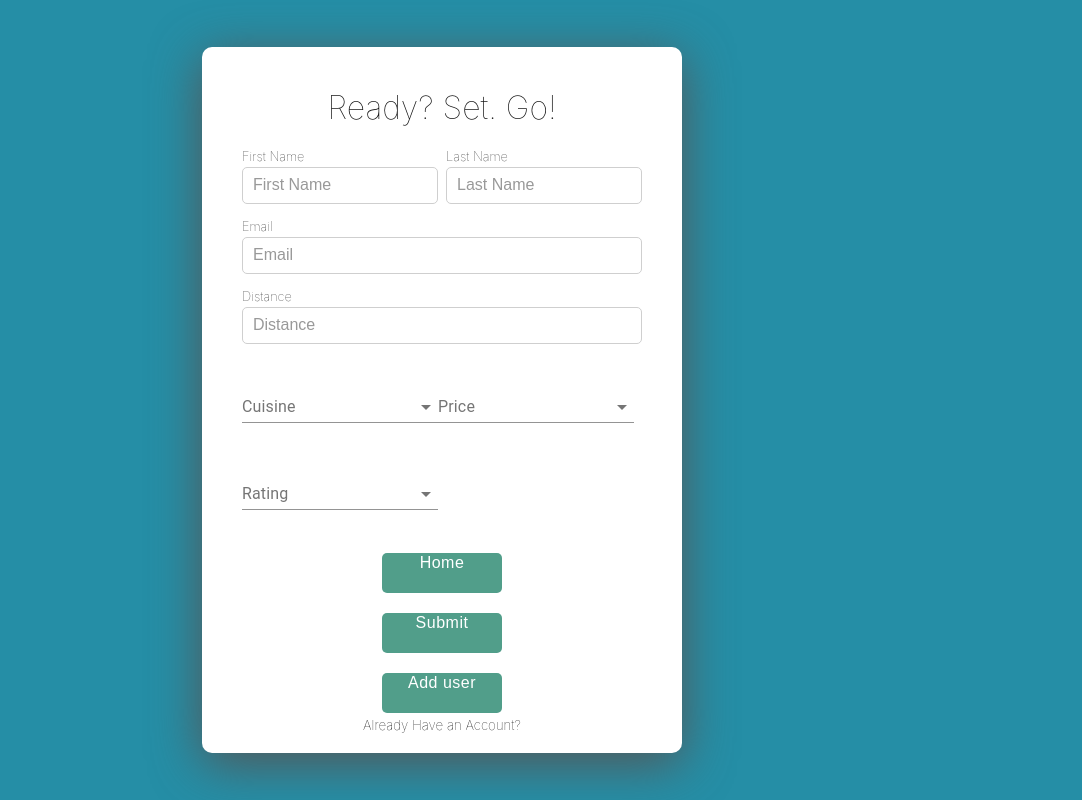
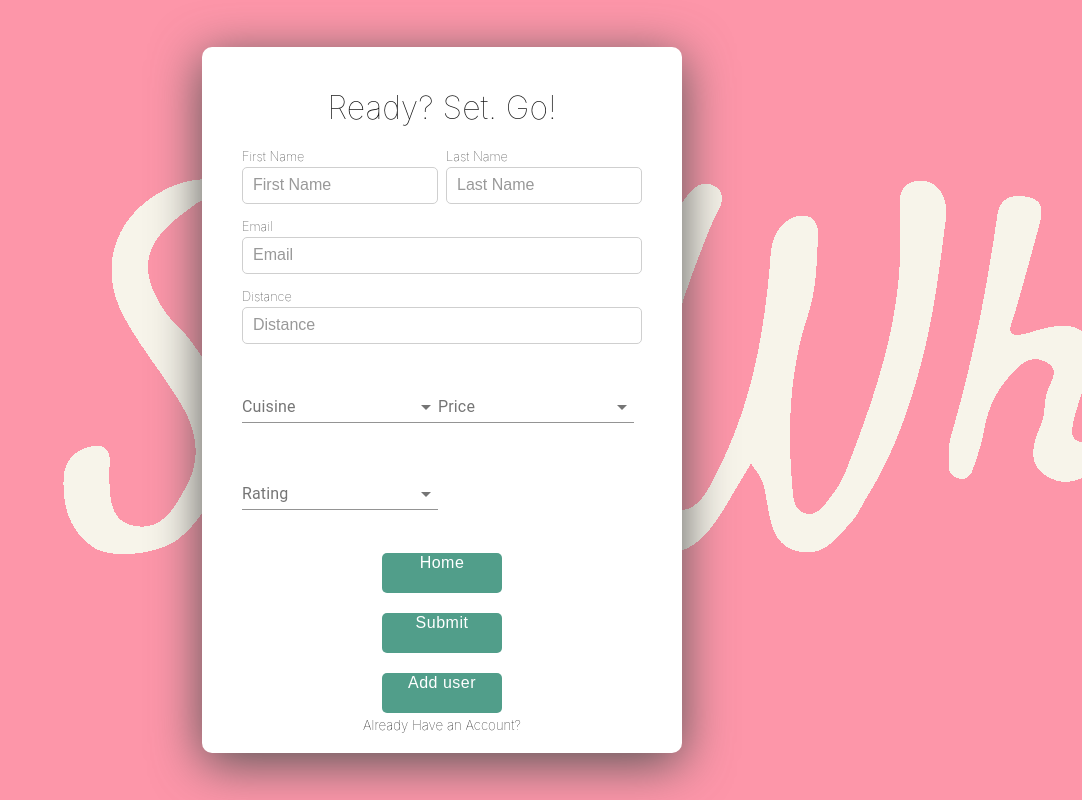
Before and after one commit to ethanheyrman/restaurant-roulette, a React (Create React App) app in the folder frontend/: page /form in a window 1280 px wide. Shown: the whole page, without its empty margins (198-1280 px from the left). Built offline with nearby package versions, Linux system fonts and the light colour scheme.

Commit message:
fixed color scheme

```diff
--- a/frontend/src/Components/Form.css
+++ b/frontend/src/Components/Form.css
@@ -14,7 +14,8 @@ light green: #A3C4BC
     flex-direction: column;
     justify-content: center;
     align-items: center;
-    background-color: #258ea6;
+    /* background-color: #258ea6; */
+    background-image: url(../background.png);
   }
 
   .form-wrapper {
```
Also changed, not shown: frontend/src/background.png (added).
